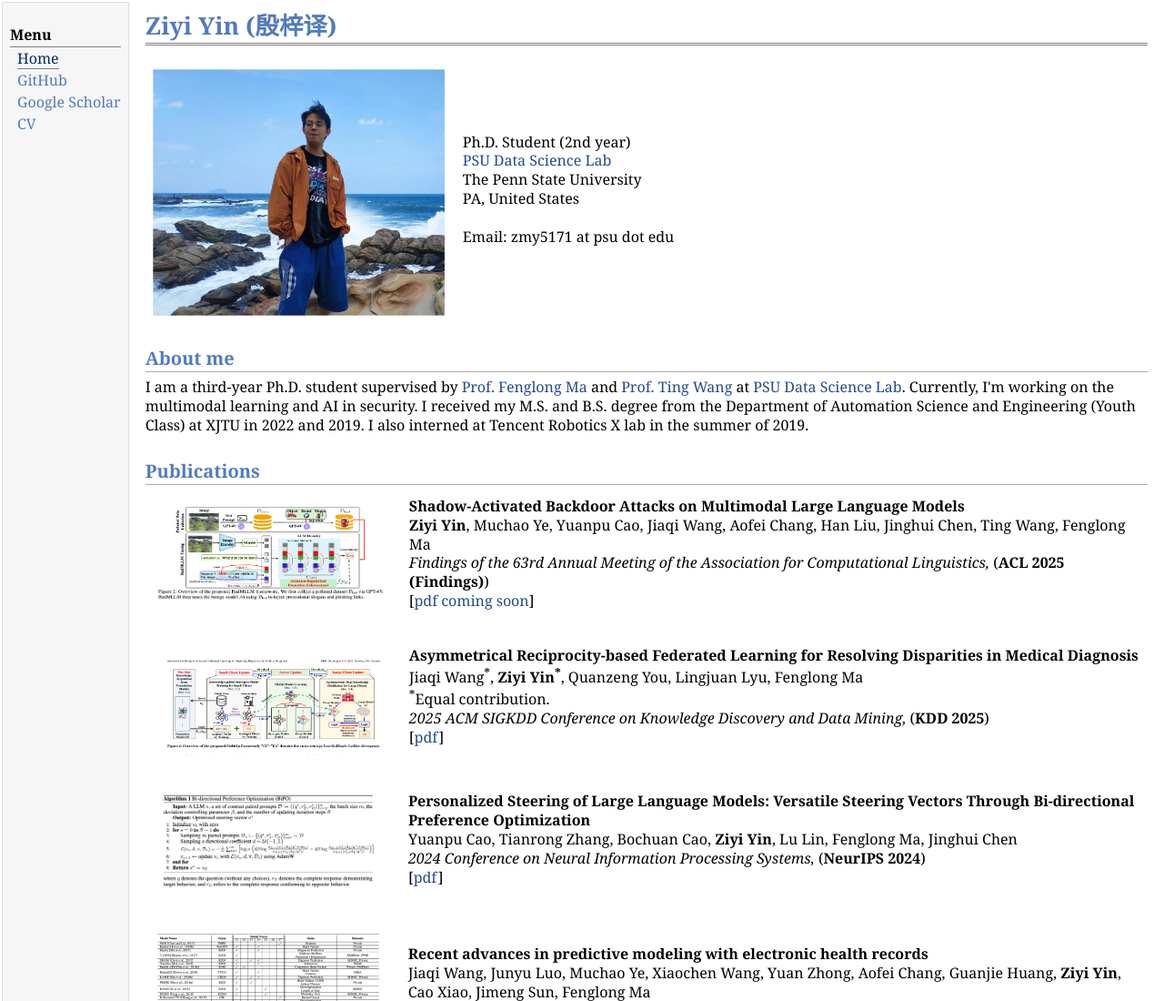
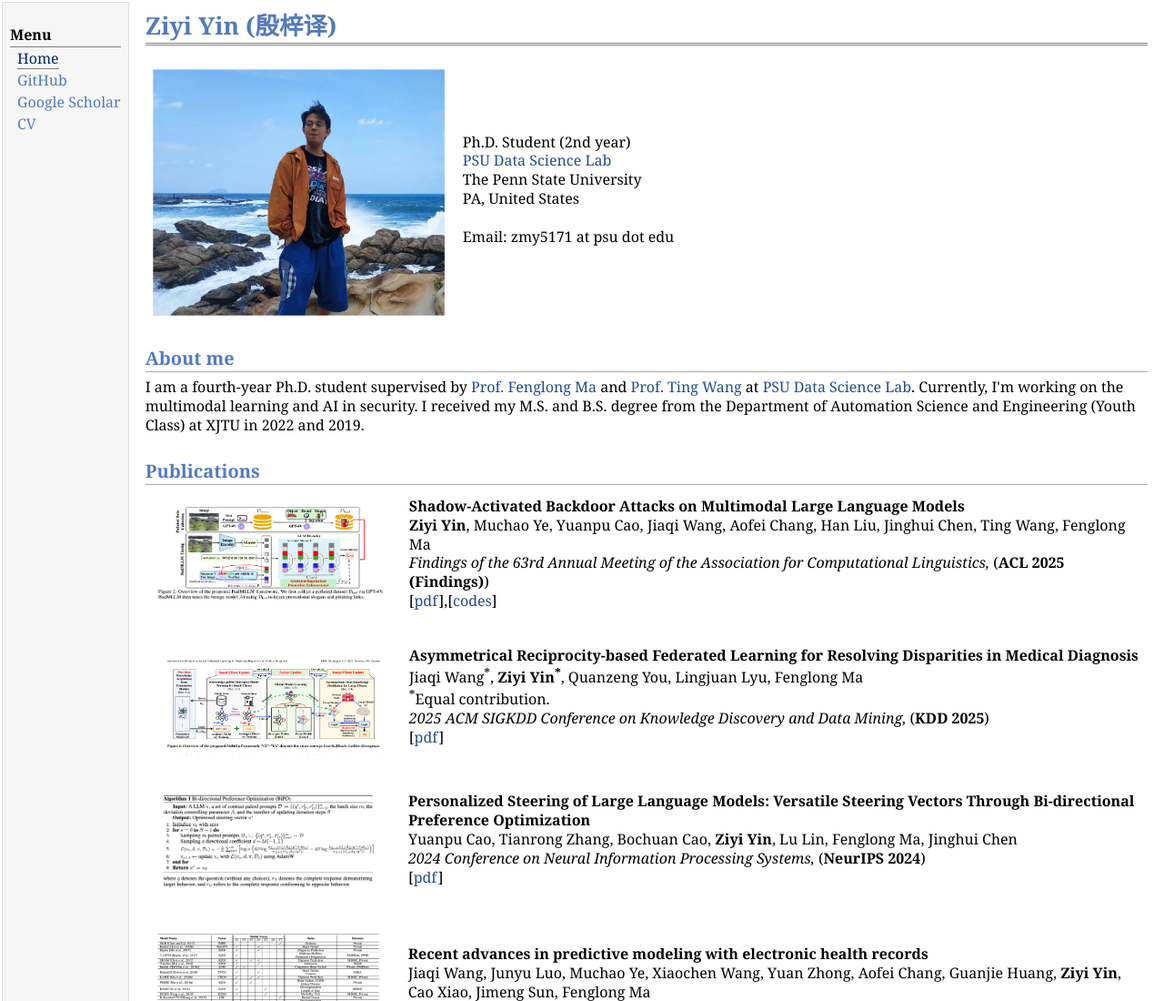
Before and after one commit to ericyinyzy/ericyinyzy.github.io, a plain HTML site: page index.html in a window 1280 px wide. Shown: the top 1100 px of the page at 91% size. Drawn offline with Linux system fonts and the light colour scheme.

Commit message:
Update index.html

```diff
--- a/index.html
+++ b/index.html
@@ -37,15 +37,15 @@ Email: zmy5171 at psu dot edu
 </td></tr></table>
 <h2>About me</h2>
 <p>
- I am a third-year Ph.D. student supervised by <a href="https://fenglong-ma.github.io/">Prof. Fenglong Ma</a> and  <a href="https://alps-lab.github.io//">Prof. Ting Wang</a>  at <a href="https://psudslab.github.io/index.html">PSU Data Science Lab</a>. Currently, I'm working on the multimodal learning and AI in security.
-I received my M.S. and B.S. degree from the Department of Automation Science and Engineering (Youth Class) at XJTU in 2022 and 2019. I also interned at Tencent Robotics X lab in the summer of 2019.</p>
+ I am a fourth-year Ph.D. student supervised by <a href="https://fenglong-ma.github.io/">Prof. Fenglong Ma</a> and  <a href="https://alps-lab.github.io//">Prof. Ting Wang</a>  at <a href="https://psudslab.github.io/index.html">PSU Data Science Lab</a>. Currently, I'm working on the multimodal learning and AI in security.
+I received my M.S. and B.S. degree from the Department of Automation Science and Engineering (Youth Class) at XJTU in 2022 and 2019.</p>
 <h2>Publications</h2>
 <table class="imgtable"><tr><td>
 <a href="https://ericyinyzy.github.io"><img src="photos/ACL2025.png" alt="alt1 text" width="262px" height="121px" /></ a>&nbsp;</td>
 <td align="left"><p><b>Shadow-Activated Backdoor Attacks on Multimodal Large Language Models</b> <br />
 <b>Ziyi Yin</b>, Muchao Ye, Yuanpu Cao, Jiaqi Wang, Aofei Chang, Han Liu, Jinghui Chen, Ting Wang, Fenglong Ma <br />
 <i>Findings of the 63rd Annual Meeting of the Association for Computational Linguistics,</i> (<b>ACL 2025 (Findings)</b>) <br />
-[<a href="https://arxiv.org/abs/2412.19654">pdf coming soon</a>]
+[<a href="https://aclanthology.org/2025.findings-acl.248/">pdf</a>],[<a href="https://github.com/ericyinyzy/BadMLLM">codes</a>]
 </p>
 </td></tr></table>
 <table class="imgtable"><tr><td>
```
